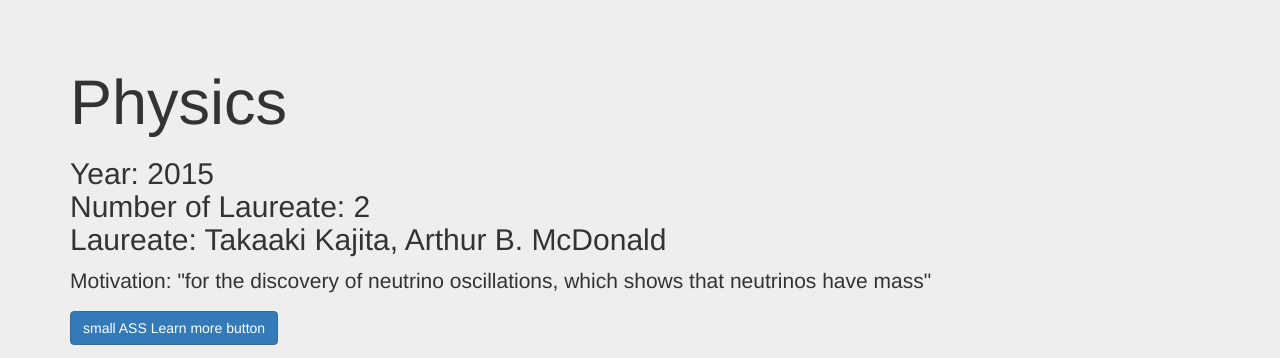
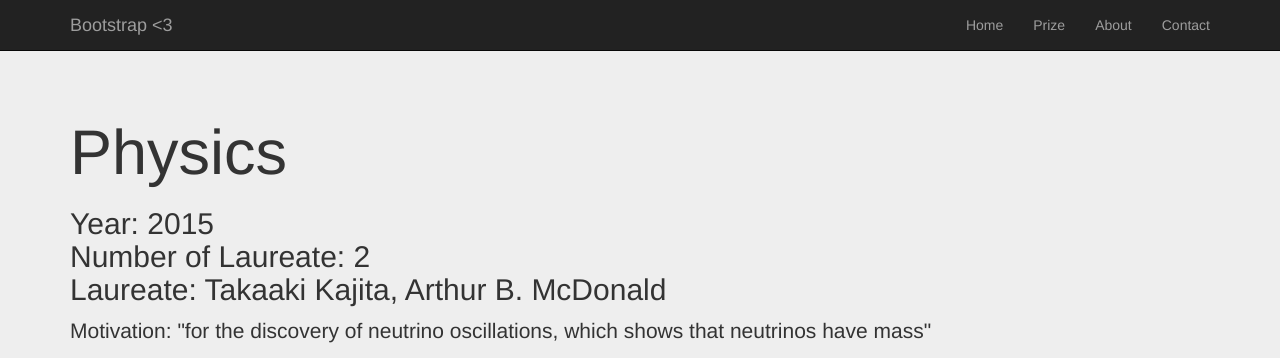
Before and after one commit to rickliao/NobelPrize, a Flask app: page /2015/physics in a window 1280 px wide. Shown: the top 358 px of the page. Run offline with Flask 2, Linux system fonts and the light colour scheme; some libraries are stand-ins or nearby versions.

Commit message:
with navbars and videos

```diff
--- a/app.py
+++ b/app.py
@@ -17,15 +17,15 @@ def render_prize():
 
 @app.route("/2008/economics")
 def render_2008_economics():
-	return render_template('prize_template.html', entry = prize_rows[1])
+	return render_template('economics_2008.html', entry = prize_rows[1])
 
 @app.route("/2015/physics")
 def render_2015_physics():
-	return render_template('prize_template.html', entry = prize_rows[2])
+	return render_template('physics_2015.html', entry = prize_rows[2])
 
 @app.route("/1964/chemistry")
 def render_1964_chemistry():
-	return render_template('prize_template.html', entry = prize_rows[3])
+	return render_template('chemistry_1964.html', entry = prize_rows[3])
 
 if __name__ == "__main__":
     app.run(host='0.0.0.0')
--- /dev/null
+++ b/templates/chemistry_1964.html
@@ -0,0 +1,6 @@
+{% extends "prize_template.html" %}
+{% block content %}
+<object>
+	<embed src="/static/dorothy_doc.pdf" width="750" height="500" type='application/pdf'>
+</object>
+{% endblock %}
--- /dev/null
+++ b/templates/economics_2008.html
@@ -0,0 +1,6 @@
+{% extends "prize_template.html" %}
+{% block content %}
+<iframe width="420" height="315"
+  src="http://www.youtube.com/embed/Ufx13Uy9RwQ?autoplay=0">
+</iframe>
+{% endblock %}
--- /dev/null
+++ b/templates/navbar.html
@@ -0,0 +1,41 @@
+<!DOCTYPE html>
+<html>
+  <head>
+    {% block head %}
+    <title>{% block title %}{% endblock %}</title>
+    <meta name="viewport" content="width=device-width, initial-scale=1.0">
+    <link href="/static/bootstrap.min.css" rel="stylesheet" media="screen">
+    <style>
+      body {padding-top: 50px;}
+    </style>
+    <script src="/static/jquery-1.8.3.min.js"></script>
+    <script src="/static/bootstrap.min.js"></script>
+    {% endblock %}
+  </head>
+  <body>
+    <div class="navbar navbar-inverse navbar-fixed-top">
+      <div class="container">
+        <div class="navbar-header">
+          <button type="button" class="navbar-toggle" data-toggle="collapse" data-target=".navbar-collapse">
+            <span class="icon-bar"></span>
+            <span class="icon-bar"></span>
+            <span class="icon-bar"></span>
+          </button>
+          <a class="navbar-brand" href="#">Bootstrap <3</a>
+        </div>
+        <div class="collapse navbar-collapse">
+          <ul class="nav navbar-nav navbar-right">
+            <li><a href="/">Home</a></li>
+            <li><a href="/prize">Prize</a></li>
+            <li><a href="#about">About</a></li>
+            <li><a href="#contact">Contact</a></li>
+          </ul>
+        </div><!--/.nav-collapse -->
+      </div>
+    </div>
+
+    {% block body %}
+    {% endblock %}
+
+  </body>
+</html>
--- /dev/null
+++ b/templates/physics_2015.html
@@ -0,0 +1,6 @@
+{% extends "prize_template.html" %}
+{% block content %}
+<iframe width="420" height="315"
+  src="http://www.youtube.com/embed/WzHSI-NlYUI?autoplay=0">
+</iframe>
+{% endblock %}
--- a/templates/prize_template.html
+++ b/templates/prize_template.html
@@ -1,10 +1,9 @@
 <!DOCTYPE html>
-<html>
-  <head>
-    <title>{{entry['year']}} {{entry['category']}}</title>
-    <link href="/static/bootstrap.min.css" rel="stylesheet" media="screen">
-  </head>
-  <body>
+{% extends "navbar.html" %}
+{% block title %}
+  {{entry['year']}} {{entry['category']}}
+{% endblock %}
+{% block body %}
   <div class="jumbotron">
     <div class="container">
       <h1>{{entry['category']}}</h1>
@@ -17,8 +16,10 @@
           {{entry['laureate'][-1]}}
       </h2>
       <p class="lead">Motivation: {{entry['motivation']}}</p>
+      {% block content %}
+      {% endblock %}
+      <br>
       <a class="btn btn-primary">small ASS Learn more button</a>
     </div>
   </div>
-  </body>
-</html>
+{% endblock %}
```
Also changed, not shown: templates/index.html (+6 -35 lines), templates/prize.html (+10 -8 lines), 1 other file. Lines whose indentation alone changed are shown as unchanged.
